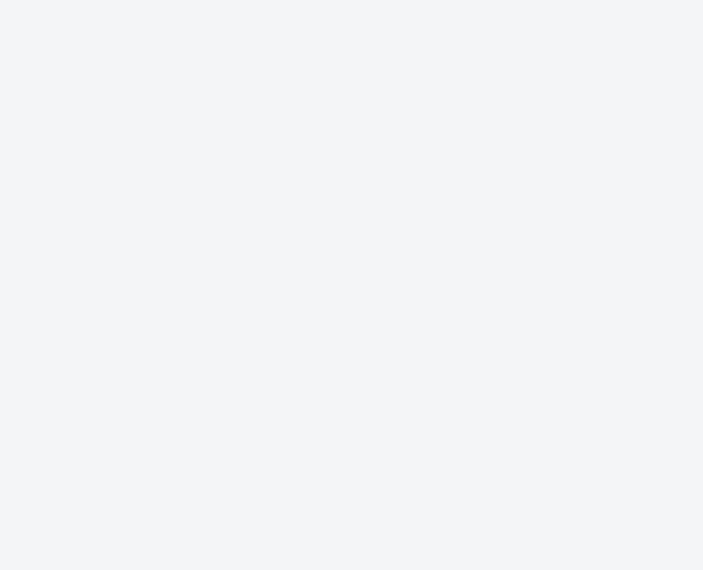
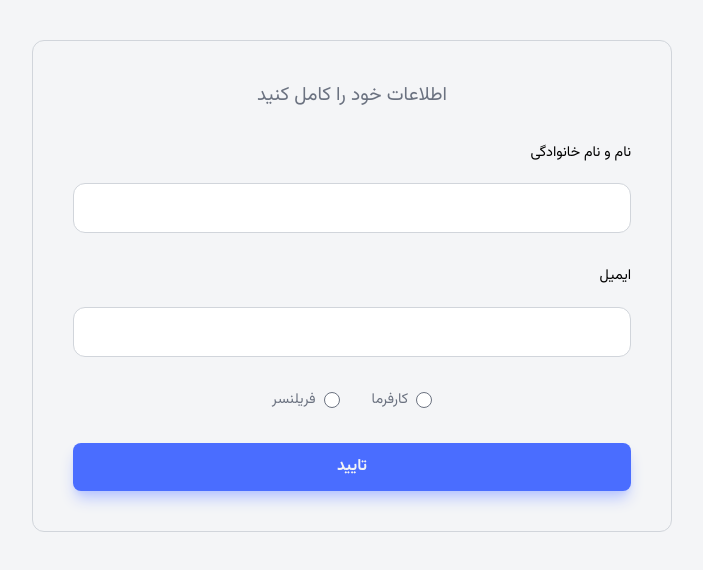
Before and after one commit to iammamad78/freelancer-app, a React (Vite) app: page /complete-profile in a window 1280 px wide. Before the commit this address had no page. Shown: the top 570 px of the page, without its empty margins (423-1126 px from the left). Built offline with nearby package versions, Linux system fonts and the light colour scheme.

Commit message:
CompleteProfile added

```diff
--- a/src/App.jsx
+++ b/src/App.jsx
@@ -3,6 +3,7 @@ import { Routes, Route } from "react-router-dom";
 import Auth from "./pages/Auth";
 import { QueryClient, QueryClientProvider } from "@tanstack/react-query";
 import { Toaster } from "react-hot-toast";
+import CompleteProfile from "./pages/CompleteProfile";
 
 const queryClient = new QueryClient();
 
@@ -13,6 +14,7 @@ function App() {
       <div className="container xl:max-w-screen-xl">
         <Routes>
           <Route path="/auth" element={<Auth />} />
+          <Route path="/complete-profile" element={<CompleteProfile />} />
         </Routes>
       </div>
     </QueryClientProvider>
--- /dev/null
+++ b/src/features/authentication/CompleteProfileForm.jsx
@@ -0,0 +1,57 @@
+import React, { useState } from "react";
+import TextField from "../../ui/TextField";
+
+function CompleteProfileForm() {
+  const [name, setName] = useState("");
+  const [email, setEmail] = useState("");
+
+  return (
+    <div className="flex justify-center pt-10">
+      <div className="w-full sm:max-w-screen-sm ">
+        <form className="space-y-8 md:border md:border-secondary-300 rounded-xl p-10">
+          <h2 className="text-secondary-500 flex justify-center">
+            اطلاعات خود را کامل کنید
+          </h2>
+          <TextField
+            label="نام و نام خانوادگی"
+            name="name"
+            value={name}
+            onChange={(e) => setName(e.target.value)}
+          />
+          <TextField
+            label="ایمیل"
+            name="email"
+            value={email}
+            onChange={(e) => setEmail(e.target.value)}
+          />
+          <div className="flex justify-center items-center gap-x-8">
+            <div className="flex items-center gap-x-2 text-secondary-500">
+              <input
+                type="radio"
+                name="role"
+                id="OWNER"
+                value="OWNER"
+                className="cursor-pointer w-4 h-4 form-radio text-primary-900 focus:ring-primary-900"
+              />
+              <label htmlFor="OWNER">کارفرما</label>
+            </div>
+
+            <div className="flex items-center gap-x-2 text-secondary-500">
+              <input
+                type="radio"
+                name="role"
+                id="FREELANCER"
+                value="FREELANCER"
+                className="cursor-pointer w-4 h-4 form-radio text-primary-900 focus:ring-primary-900"
+              />
+              <label htmlFor="FREELANCER">فریلنسر</label>
+            </div>
+          </div>
+          <button className="btn btn--primary w-full">تایید</button>
+        </form>
+      </div>
+    </div>
+  );
+}
+
+export default CompleteProfileForm;
--- /dev/null
+++ b/src/pages/CompleteProfile.jsx
@@ -0,0 +1,8 @@
+import React from "react";
+import CompleteProfileForm from "../features/authentication/CompleteProfileForm";
+
+function CompleteProfile() {
+  return <CompleteProfileForm />;
+}
+
+export default CompleteProfile;
--- a/tailwind.config.js
+++ b/tailwind.config.js
@@ -1,7 +1,7 @@
 /** @type {import('tailwindcss').Config} */
 
 import { fontFamily } from "tailwindcss/defaultTheme";
-
+import tailwindFormsPlugin from "@tailwindcss/forms";
 function withOpacity(variableName) {
   return ({ opacityValue }) => {
     if (opacityValue !== undefined) {
@@ -53,5 +53,5 @@ export default {
       },
     },
   },
-  plugins: [],
+  plugins: [tailwindFormsPlugin({ strategy: "class" })],
 };
```
